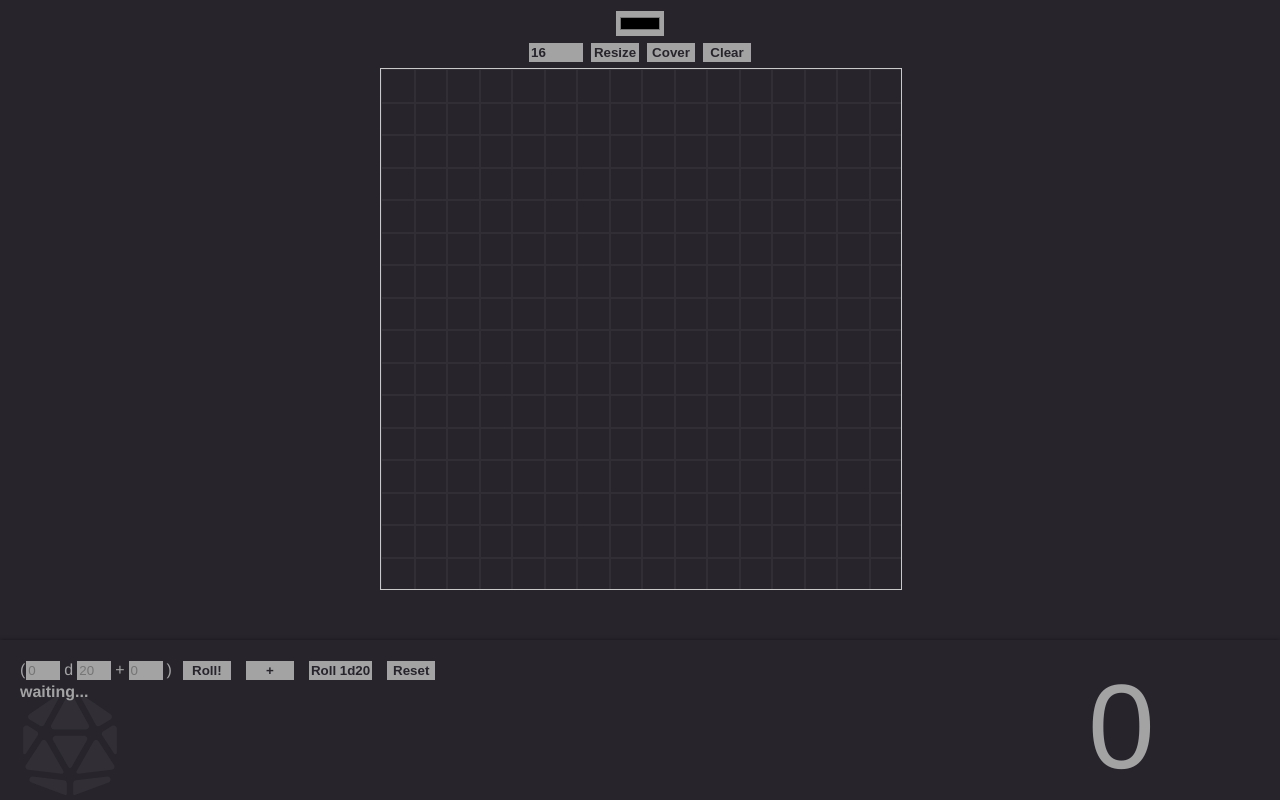
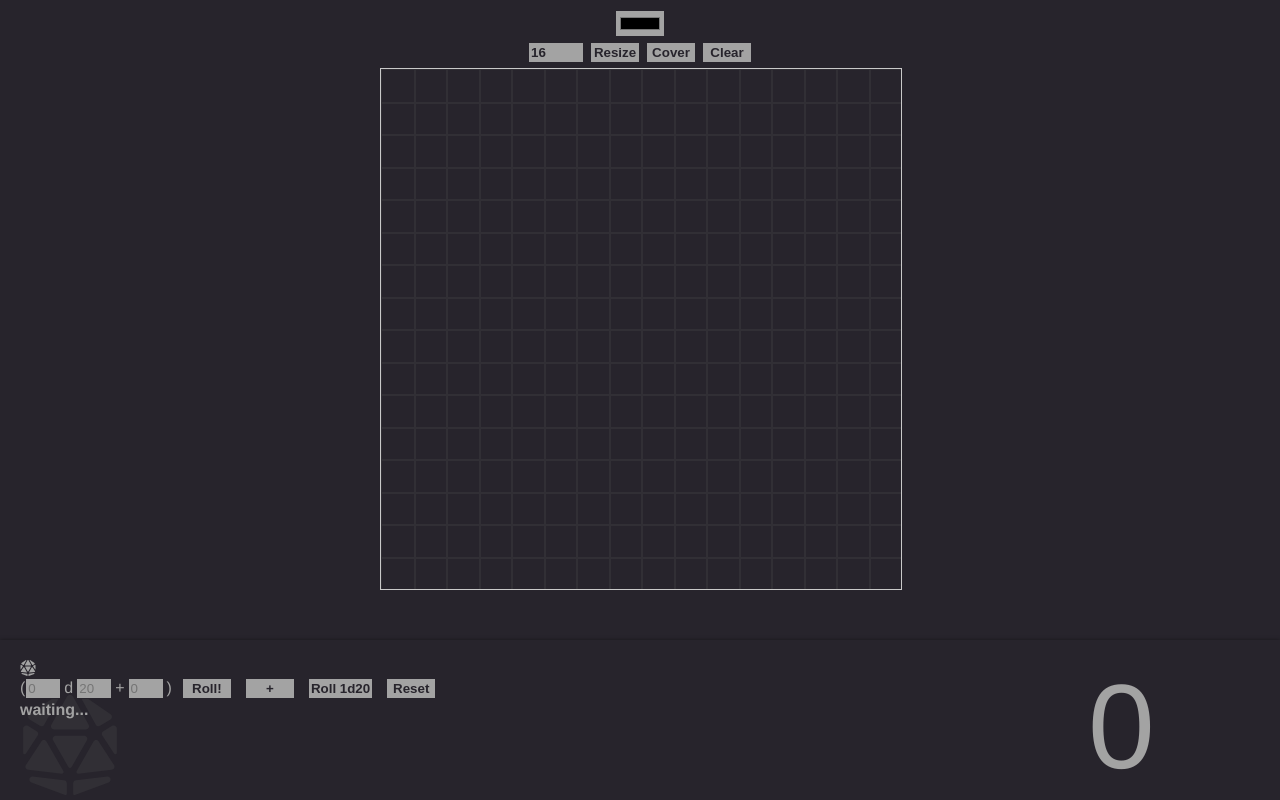
Before and after one commit to savwiley/dnd-maps, a React (Create React App) app: page / in a window 1280 px wide. Built offline with nearby package versions, Linux system fonts and the light colour scheme.

Commit message:
change Cover to Fill

```diff
--- a/src/components/Dice/index.js
+++ b/src/components/Dice/index.js
@@ -32,6 +32,9 @@ const Dice = () => {
 
   return (
     <DiceBox>
+
+      <FontAwesomeIcon icon={faDiceD20} className="iconButton" />
+
       <Inputs>
         {/*number inputs, repeated as needed*/}
         {[...Array(numbOfDice)].map((e, i) => (
```
